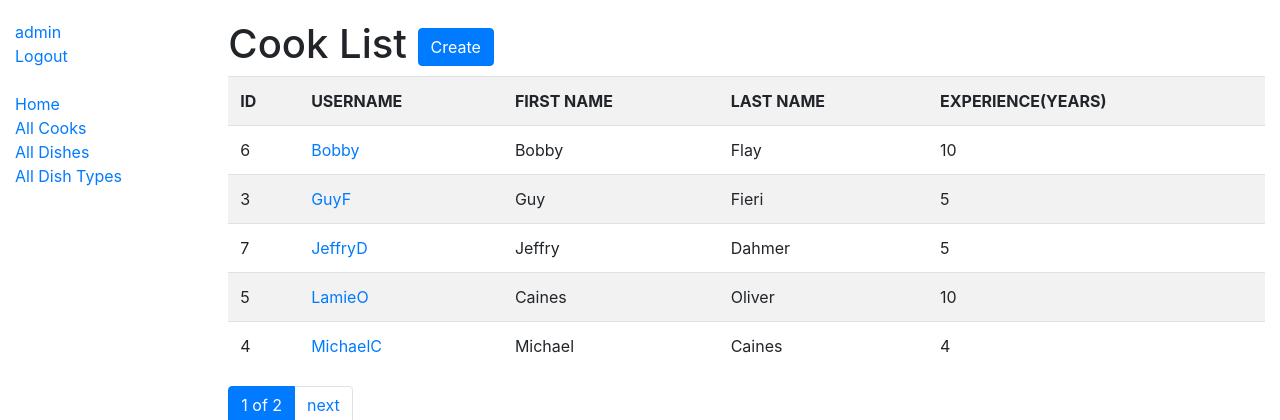
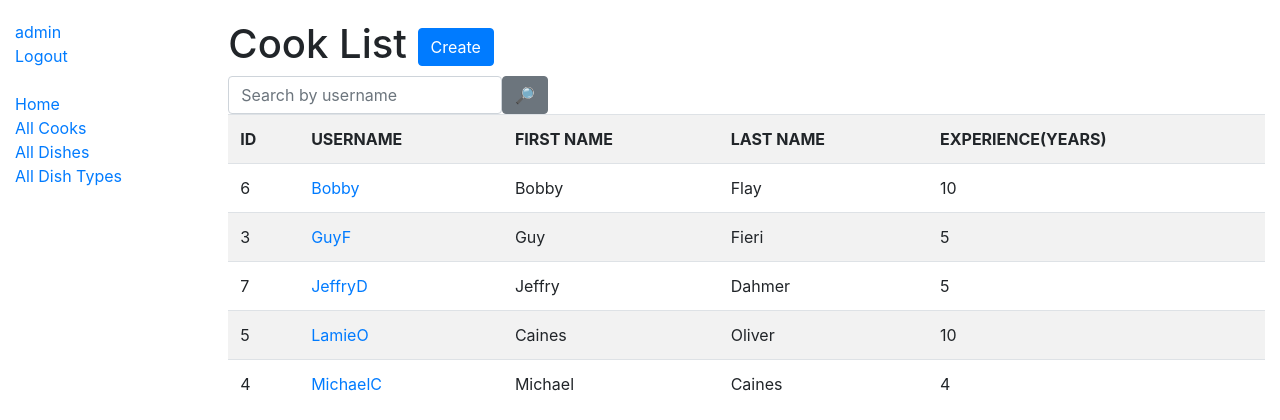
Before and after one commit to pavlo-kapitanets/restaurant-kitchen-service, a Django app: page /restaurant/cooks/ in a window 1280 px wide. Shown: the top 420 px of the page. Run offline with Django 4.2, Linux system fonts and the light colour scheme; a user stored in the database is signed in; data comes from the database, SQL or seed files in the repository; some libraries are stand-ins or nearby versions.

Commit message:
Add search option to cook list page  by username

```diff
--- a/restaurant/forms.py
+++ b/restaurant/forms.py
@@ -15,7 +15,6 @@ def check_years_of_experience(years_of_experience: int) -> int:
 
 
 class CookCreationForm(UserCreationForm):
-
     class Meta(UserCreationForm.Meta):
         model = Cook
         fields = UserCreationForm.Meta.fields + ("years_of_experience", "first_name", "last_name",)
@@ -25,7 +24,6 @@ class CookCreationForm(UserCreationForm):
 
 
 class CookExperienceUpdateForm(forms.ModelForm):
-
     class Meta:
         model = Cook
         fields = ("years_of_experience",)
@@ -60,3 +58,11 @@ class DishSearchForm(forms.Form):
                            label="",
                            widget=forms.TextInput(
                                attrs={"placeholder": "Search by name"}))
+
+
+class CookSearchForm(forms.Form):
+    username = forms.CharField(max_length=255,
+                               required=False,
+                               label="",
+                               widget=forms.TextInput(
+                                   attrs={"placeholder": "Search by username"}))
--- a/restaurant/views.py
+++ b/restaurant/views.py
@@ -4,7 +4,8 @@ from django.shortcuts import render, redirect
 from django.urls import reverse_lazy
 from django.views import generic
 
-from restaurant.forms import CookCreationForm, CookExperienceUpdateForm, DishForm, DishTypeSearchForm, DishSearchForm
+from restaurant.forms import CookCreationForm, CookExperienceUpdateForm, DishForm, DishTypeSearchForm, DishSearchForm, \
+    CookSearchForm
 from restaurant.models import Cook, Dish, DishType
 
 
@@ -130,6 +131,27 @@ class CookListView(LoginRequiredMixin, generic.ListView):
     template_name = "restaurant/cook_list.html"
     context_object_name = "Cook_list"
     paginate_by = 5
+    queryset = Cook.objects.all()
+
+    def get_context_data(self, *, object_list=None, **kwargs):
+        context = super(CookListView, self).get_context_data(**kwargs)
+
+        username = self.request.GET.get("username", "")
+
+        context["search_form"] = CookSearchForm(initial={
+            "username": username
+        })
+
+        return context
+
+    def get_queryset(self):
+        form = CookSearchForm(self.request.GET)
+        if form.is_valid():
+            return self.queryset.filter(
+                username__icontains=form.cleaned_data["username"]
+            )
+
+        return self.queryset
 
 
 class CookCreateView(LoginRequiredMixin, generic.CreateView):
--- a/templates/restaurant/cook_list.html
+++ b/templates/restaurant/cook_list.html
@@ -1,4 +1,5 @@
 {% extends "base.html" %}
+{% load crispy_forms_filters %}
 
 {% block content %}
   <h1>
@@ -7,6 +8,13 @@
       Create
     </a>
   </h1>
+
+
+     <form action="" method="get" class="form-inline">
+    {{ search_form|crispy }}
+    <input class="btn btn-secondary" type="submit" value="🔎">
+  </form>
+
     {% if Cook_list %}
       <table class="table table-striped">
         <tr>
```
